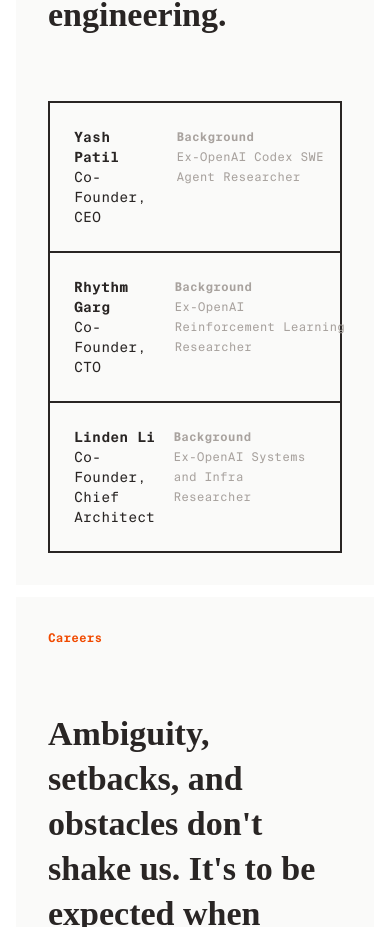
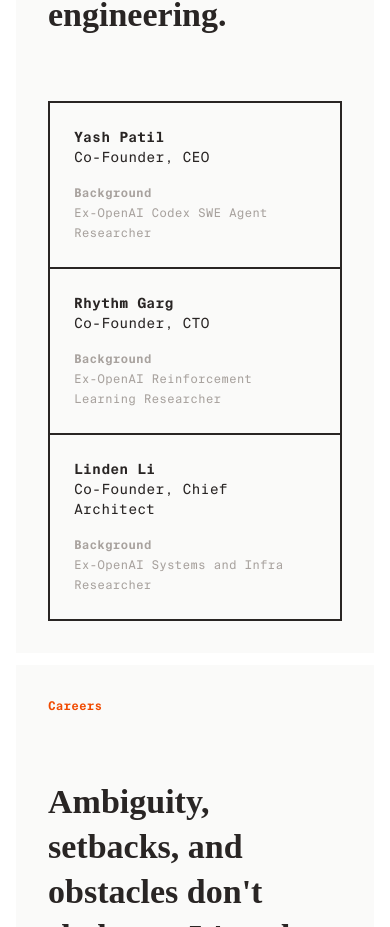
Before and after one commit to hpk992/applied-compute, a Next.js app: page / in a window 390 px wide. Shown: the part 3878-4805 px from the top of the page. Built offline with nearby package versions, Linux system fonts and the light colour scheme; a web font is replaced by a local one.

Commit message:
profile card responsive fix

```diff
--- a/app/components/ui/ProfileCard/ProfileCard.tsx
+++ b/app/components/ui/ProfileCard/ProfileCard.tsx
@@ -45,9 +45,9 @@ export default function ProfileCard({
 
   return (
     <div className={`flex items-center justify-between p-6 ${borderClasses} ${className}`}>
-      <div className="flex flex-row gap-4">
+      <div className="flex flex-row gap-4 max-sm:w-full max-sm:flex-col">
         {/* Name and title section - fixed width for alignment */}
-        <div className="flex w-40 flex-col">
+        <div className="flex w-40 flex-col max-sm:w-full">
           <h3 className="text-foreground-100 font-second text-sm font-bold">{name}</h3>
           <p className="text-foreground-100 font-second text-sm">{title}</p>
         </div>
```
